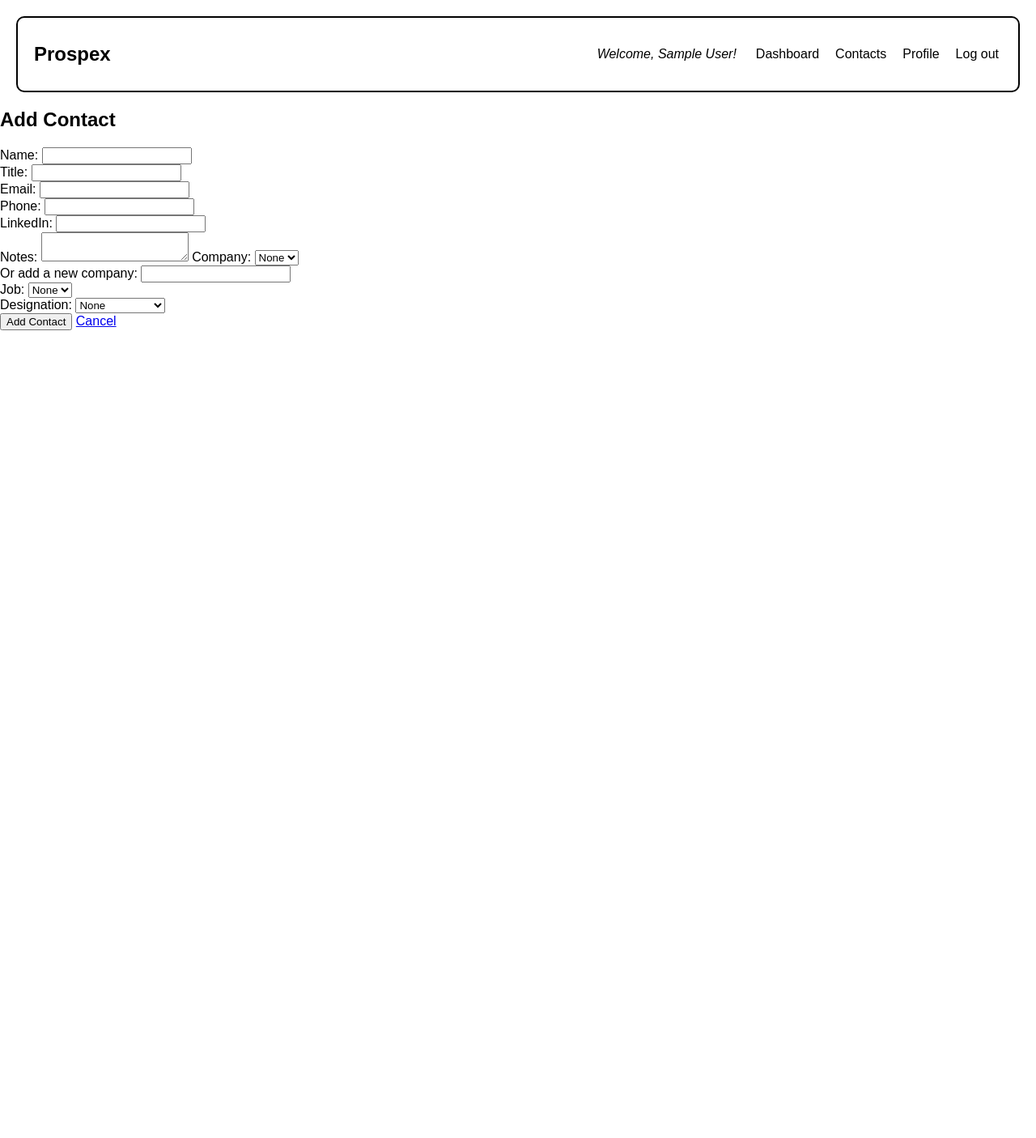
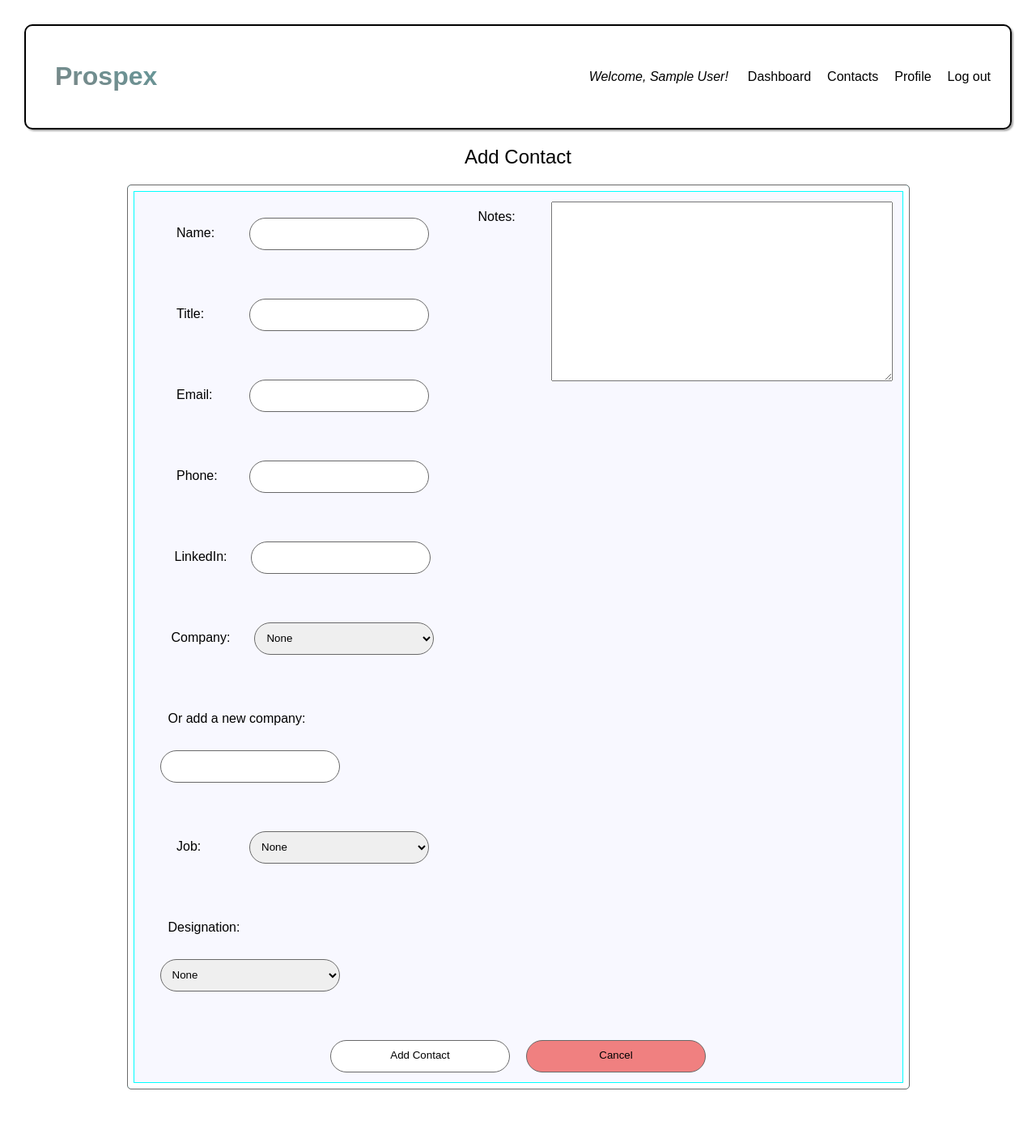
Before and after one commit to connordbrown/CSPB3308-FinalProject-Group3, a Flask app: page /contacts/add in a window 1280 px wide. Shown: the whole page at 81% size. Before the commit the page ends 408 px from the top, so only its background shows below. Run offline with Flask 3, Linux system fonts and the light colour scheme; the visitor is signed in with stand-in values (Sample User, id 1); data that the repository does not hold is empty.

Commit message:
css styles - container, buttons, titles

```diff
--- a/static/css/style.css
+++ b/static/css/style.css
@@ -1,114 +1,32 @@
-/* -------- Nav Bar -----------*/
+/*----------------------- General ----------------------------*/
 body {
     font-family: Arial, Helvetica, sans-serif;
     margin: 0;
+    padding: 10px;
+    padding-bottom: 60px;
 }
 
-.site-header {
-    display: flex;
-    justify-content: space-between;
-    align-items: center;
-    padding: 15px 20px;
-    margin: 20px;
-    border: 2px solid;
-    border-radius: 10px;
+.container {
+    width: 75%;
+    margin: 0 auto;
+    padding: 10px;
+    border: 1px solid dimgrey;
+    border-radius: 5px;
+    box-shadow: 5px 5px 5px darkgray;
+    background-color: ghostwhite;
+
+    box-shadow:
+        inset 0 0 0 7px #ffffff,
+        inset 0 0 0 8px aqua;
 }
 
-.site-header h1 {
-    font-size: 1.5rem;
+.same-line-wrap {
+    display: flex;
+    flex-wrap: wrap;
+    justify-content: center;
 }
 
-.site-header h1 a,
-.site-header nav a {
-    color: inherit;
-    text-decoration: none;
-    display: inline-block;
-}
-
-.site-header nav {
-    display: flex;
-    align-items: center;
-    gap: 20px;
-}
-
-.site-header nav ul {
-    display: flex;
-    gap: 20px;
-    list-style: none;
-    margin: 2px;
-    padding: 2px;
-}
-
-
-.site-header nav a:hover {
-    transform: translateY(-2px);
-    box-shadow: 0 3px 6px rgba(0, 0, 0, 0.25);
-}
-
-.welcome {
-    font-style: italic;
-    float: left;
-}
-
-
-.page-title {
-    font-family: Arial, Helvetica, sans-serif;
-    font-weight: normal;
-    text-align: center;
-    font-size: 1.5rem;
-}
-
-
-
-
-/*-----------------Dashboard-------------------------------*/
-.filter {
-    width: 350px;
-    border: 2px solid black;
-    padding: 5px;
-    margin: 20px;
-    margin-left: auto;
-    display: flex;
-    justify-content: space-evenly;
-}
-
-.filter > a {
-    border-radius: 5px;
-    border: 1px solid black;
-    padding: 5px;
-    color: inherit;
-    text-decoration: none;
-}
-
-.filter > a.active {
-    background-color: lightgray;
-}
-
-.jobs-list {
-    margin: 0 auto;
-    display: flex;
-    flex-direction: column;
-    align-items: center;
-    gap: 20px;
-}
-
-.job-tile {
-    border-radius: 10px;
-    width: 500px;
-    padding: 20px;
-    display: flex;
-    justify-content: space-between;
-
-    /* matching to button look*/
-    box-sizing: border-box;
-    font-family: Arial, Helvetica, sans-serif;
-    border: 2px solid;
-    font-size: 0.85rem;
-    color: black;
-    text-decoration: none; /*we don't want underlined links */
-}
-
-
+/*----------------------- Theme/Status Colors ----------------------------*/
 .saved {
     background-color: lightgrey;
 }
@@ -135,9 +53,136 @@ body {
 
 
 
+/* -------- Nav Bar -----------*/
+.site-header {
+    display: flex;
+    justify-content: space-between;
+    align-items: center;
+    padding: 15px 20px;
+    margin: 20px;
+    border: 2px solid;
+    border-radius: 10px;
+    box-shadow: 2px 2px 2px darkgray;
+}
+
+/* Gradient header */
+.site-header h1 {
+    font-size: 2rem;
+    padding: 8px 16px;
+    display: inline-block;
+    background-size: 100%;
+    background-repeat: repeat;
+    background-clip: text;
+    /* Use the text as a mask for the background. */
+    /* This will show the gradient as a text color rather than element bg. */
+    -webkit-background-clip: text;
+    -webkit-text-fill-color: transparent;
+    -moz-background-clip: text;
+    -moz-text-fill-color: transparent;
+    background-image: linear-gradient(20deg, grey, cadetblue);
+}
+
+.site-header h1 a,
+.site-header nav a {
+    color: inherit;
+    text-decoration: none;
+    display: inline-block;
+}
+
+.site-header nav {
+    display: flex;
+    align-items: center;
+    gap: 20px;
+}
+
+.site-header nav ul {
+    display: flex;
+    gap: 20px;
+    list-style: none;
+    margin: 2px;
+    padding: 2px;
+}
+
+.site-header nav a:hover {
+    transform: translateY(-2px);
+    box-shadow: 0 3px 6px rgba(0, 0, 0, 0.25);
+}
+
+.welcome {
+    font-style: italic;
+    float: left;
+}
+
+
+.page-title {
+    font-family: Arial, Helvetica, sans-serif;
+    font-weight: normal;
+    text-align: center;
+    font-size: 1.5rem;
+}
+
+
+
+
+/*-----------------Dashboard-------------------------------*/
+.filter {
+    width: 350px;
+    border: 1px solid black;
+    border-radius: 5px;
+    padding: 5px;
+    margin: 20px;
+    margin-left: auto;
+    display: flex;
+    justify-content: space-evenly;
+    flex-wrap: wrap;
+}
+
+.filter > a {
+    width: auto;
+    border-radius: 10px;
+    border: 1px solid black;
+    margin: 5px;
+    padding: 5px;
+    color: inherit;
+    text-decoration: none;
+}
+
+
+.jobs-list {
+    margin: 0 auto;
+    margin-bottom: 50px;
+    display: flex;
+    flex-direction: column;
+    align-items: center;
+    gap: 20px;
+}
+
+.job-tile {
+    border-radius: 10px;
+    width: 500px;
+    padding: 20px;
+    display: flex;
+    justify-content: space-between;
+
+    /* matching to button look*/
+    box-sizing: border-box;
+    font-family: Arial, Helvetica, sans-serif;
+    border: 2px solid;
+    font-size: 0.85rem;
+    color: black;
+    text-decoration: none; /*we don't want underlined links */
+}
+.job-tile.add-job {
+    display: flex;
+    flex-wrap: wrap;
+    justify-content: center;
+}
 
 
 /*----------------------- Contacts ----------------------------*/
+.contact-details {
+    padding: 20px !important;
+}
 
 .contacts-list {
     margin: 0 auto;
@@ -177,17 +222,126 @@ body {
     box-shadow: 0 3px 6px rgba(0, 0, 0, 0.25);
 }
 
+.contact-tile.add-contact {
+    background-color: white;
+}
 
-.delete-button {
-    padding: 5px 10px;
-    border: 2px solid darkred;
-    border-radius: 10px;
+.contact-tile.delete-contact {
+    margin: 0;
+    height: 60px;
+    display: flex;
+    flex-wrap: wrap;
+    justify-content: center;
     background-color: white;
-    color: darkred;
+}
+
+
+/*----------------------- Form ----------------------------*/
+.form-with-notes {
+    display: grid;
+    grid-template-columns: repeat(5, 1fr);
+    grid-auto-rows: min-content;
+}
+.form-with-notes * * {
+    margin: 10px;
+    padding: 10px;
+    display: flex;
+    flex-wrap: wrap;
+}
+
+.form {
+    display: flex;
+    flex-direction: column;
+    flex-wrap: wrap;
+}
+.form * {
+    margin: 10px;
+    padding: 10px;
+}
+.form .save {
+    align-self: center;
+}
+
+.left {
+    display: flex;
+    flex-direction: column;
+    align-items: center;
+
+    grid-column-start: 1;
+    grid-column-end: 5;
+}
+
+.right {
+    grid-column-start: 5;
+    display: flex;
+    flex-direction: row;
+}
+.right label {
+    align-self: flex-start;
+}
+.right textarea {
+    width: 400px;
+    height: 200px;
+}
+
+.bottom {
+    grid-column-start: 1;
+    grid-column-end: 6;
+    padding-top: 20px;
+    margin: 0 auto;
+}
+
+/*----------------------- Buttons / Inputs ----------------------------*/
+label {
+    min-width: 60px;
+}
+input, select, button {
+    border: 1px solid dimgray;
+    border-radius: 20px;
+    min-width: 200px;
+    height: 18px;
+    box-sizing: content-box;
+    margin: 10px;
+    padding: 10px;
+}
+input:hover, select:hover, button:hover {
     cursor: pointer;
 }
 
-.delete-button:hover {
+button {
+    background-color: white;
+    display: inline-flex;
+    justify-content: center;
+}
+/* remove link stylings from w/in buttons */
+button > a {
+    width: 100%;
+    margin: 0;
+    display: inline-flex;
+    justify-content: center;
+    text-decoration: none;
+    color: black;
+}
+
+button.cancel {
+    background-color: lightcoral;
+}
+button.cancel > a {
+    width: 100%;
+    margin: 0;
+    position: relative;
+    top: -10px;
+    display: inline-flex;
+    justify-content: center;
+    text-decoration: none;
+    color: black;
+}
+
+button.delete {
+    border: 1px solid lightcoral;
+    color: crimson;
+}
+button.delete:hover {
     background-color: lightcoral;
     color: black;
 }
--- a/templates/contact_form.html
+++ b/templates/contact_form.html
@@ -2,23 +2,38 @@
 {% extends "base.html" %}
  {% block title %}{{ 'Edit Contact' if contact else 'Add Contact' }}{% endblock %}
  {% block content %}
-   <h2>{{ 'Edit Contact' if contact else 'Add Contact' }}</h2>
+   <h2 class='page-title'>{{ 'Edit Contact' if contact else 'Add Contact' }}</h2>
    {% if error %}
      <p class="error">{{ error }}</p>
    {% endif %}
-   <form method="POST">
+   <form method="POST" class="container form-with-notes">
+        <div class="left">
+            <div>
                 <label for="name">Name:</label>
                 <input type="text" id="name" name="name" value="{{ form.get('name') or '' }}" required><br>
+            </div>
+
+            <div>
                 <label for="title">Title:</label>
                 <input type="text" id="title" name="title" value="{{ form.get('title') or '' }}"><br>
+            </div>
+
+            <div>
                 <label for="email">Email:</label>
                 <input type="email" id="email" name="email" value="{{ form.get('email') or '' }}"><br>
+            </div>
+
+            <div>
                 <label for="phone">Phone:</label>
                 <input type="text" id="phone" name="phone" value="{{ form.get('phone') or '' }}"><br>
+            </div>
+
+            <div>
                 <label for="linkedin_url">LinkedIn:</label>
                 <input type="url" id="linkedin_url" name="linkedin_url" value="{{ form.get('linkedin_url') or '' }}"><br>
-        <label for="notes">Notes:</label>
-        <textarea id="notes" name="notes">{{ form.get('notes') or '' }}</textarea>
+            </div>
+
+            <div>
                 <label for="company_id">Company:</label>
                 <select id="company_id" name="company_id">
                     <option value="">None</option>
@@ -27,10 +42,16 @@
                         {% if form.get('company_id') | string == company['id']|string %}selected{% endif %}>
                         {{ company['name'] }}</option>
                     {% endfor %}
-            </select><br>
+                </select>
+            </div>
+
+            <div>
                 <label for="new_company_name">Or add a new company:</label>
                 <input type="text" id="new_company_name" name="new_company_name"
-            value="{{ form.get('new_company_name') or '' }}"><br>
+                    value="{{ form.get('new_company_name') or '' }}">
+            </div>
+
+            <div>
                 <label for="job_id">Job:</label>
                 <select id="job_id" name="job_id">
                     <option value="">None</option>
@@ -40,6 +61,9 @@
                         {{ job['title'] }} - {{ job['company_name'] }}</option>
                     {% endfor %}
                 </select><br>
+            </div>
+
+            <div>
                 <label for="designation">Designation:</label>
                 <select id="designation" name="designation">
                     <option value="">None</option>
@@ -49,7 +73,21 @@
                         {{ designation }}</option>
                     {% endfor %}
                 </select><br>
-        <button type="submit"> {{ 'Update Contact' if contact else 'Add Contact' }}</button>
+            </div>
+        </div>
+
+        <div class="right">
+            <label for="notes">Notes:</label>
+            <textarea id="notes" name="notes">{{ form.get('notes') or '' }}</textarea>
+        </div>
+
+        <div class="bottom same-line-wrap">
+            <button type="submit">
+                {{ 'Update Contact' if contact else 'Add Contact' }}
+            </button>
+            <button type="button" class="cancel">
                 <a href="{{ url_for('contacts') }}">Cancel</a>
+            </button>
+        </div>
     </form>
 {% endblock %}
--- a/templates/contacts.html
+++ b/templates/contacts.html
@@ -3,7 +3,7 @@
 {% block title %}Contacts{% endblock %}
 
 {% block content %}
-<h2 class = 'page-title'>Contacts</h2>
+<h2 class='page-title'>Contacts</h2>
 
 
 <div class="contacts-list">
@@ -16,7 +16,7 @@
         </a>
         <form method="post" action="{{ url_for('delete_contact', contact_id=contact.id )}}"
             onsubmit='return confirm("Are you sure you want to delete " + {{ contact.name|tojson }} + "?");'>
-            <button type="submit" class="delete-button">Delete</button>
+            <button type="submit" class="delete contact-tile delete-contact">Delete</button>
         </form>
 
     </div>
--- a/templates/dashboard.html
+++ b/templates/dashboard.html
@@ -3,15 +3,15 @@
 {% block title %}Dashboard - Prospex{% endblock %}
 
 {% block content %}
-<h2 class = 'page-title'>Jobs</h2>
+<h2 class='page-title'>Jobs</h2>
 
 <!-- FILTER TOGGLE -->
 <div class="filter">
-    <a href = "{{ url_for('index') }}">ALL</a>
+    <a href = "{{ url_for('index') }}" class="filter-all">ALL</a>
     {% for status in ["saved", "applied", "interviewing", "offer", "rejected",
                         "accepted", "declined", "withdrawn" ] %}
         <a href = "{{ url_for('index', status=status) }}"
-            class="{{ 'active' if status == current_status }}">{{status}}</a>
+            class="{{ 'active ' + status if status == current_status }}">{{status}}</a>
     {% endfor %}
 </div>
 
--- a/templates/job_details.html
+++ b/templates/job_details.html
@@ -3,6 +3,8 @@
 {% block title %}{{ job.title }}{% endblock %}
 
 {% block content %}
+<h2 class='page-title'>Job Details</h2>
+
 <article class="job-details">
   <p><a href="{{ url_for('index') }}">&larr; Back to dashboard</a></p>
 
```
Also changed, not shown: templates/contact_details.html (+10 -6 lines), templates/login.html (+20 -16 lines), templates/profile.html (+14 -12 lines). Lines whose indentation alone changed are shown as unchanged.
